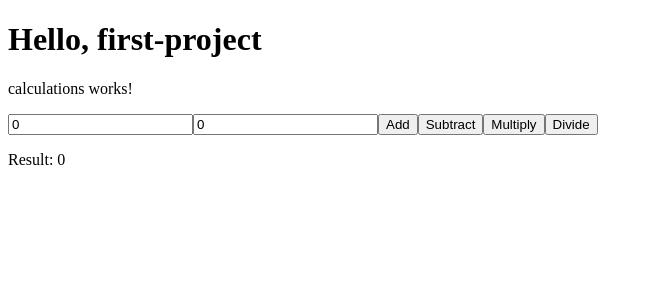
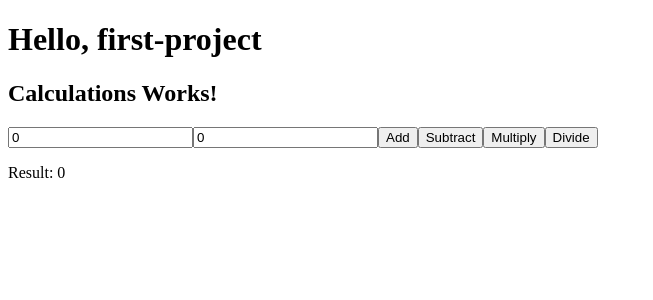
Before and after one commit to sonyphoebeb/Angular-projects, an Angular app: page / in a window 1280 px wide. Shown: the top 300 px of the page, without its empty margins (0-653 px from the left). Built offline with nearby package versions, Linux system fonts and the light colour scheme.

Commit message:
changed the heading of the calculations component

```diff
--- a/src/mathFunctions/calculations/calculations.html
+++ b/src/mathFunctions/calculations/calculations.html
@@ -1,4 +1,4 @@
-<p>calculations works!</p>
+<h2>Calculations Works!</h2>
 
 <input type="number" [(ngModel)]="a" />
 <input type="number" [(ngModel)]="b" />
```
